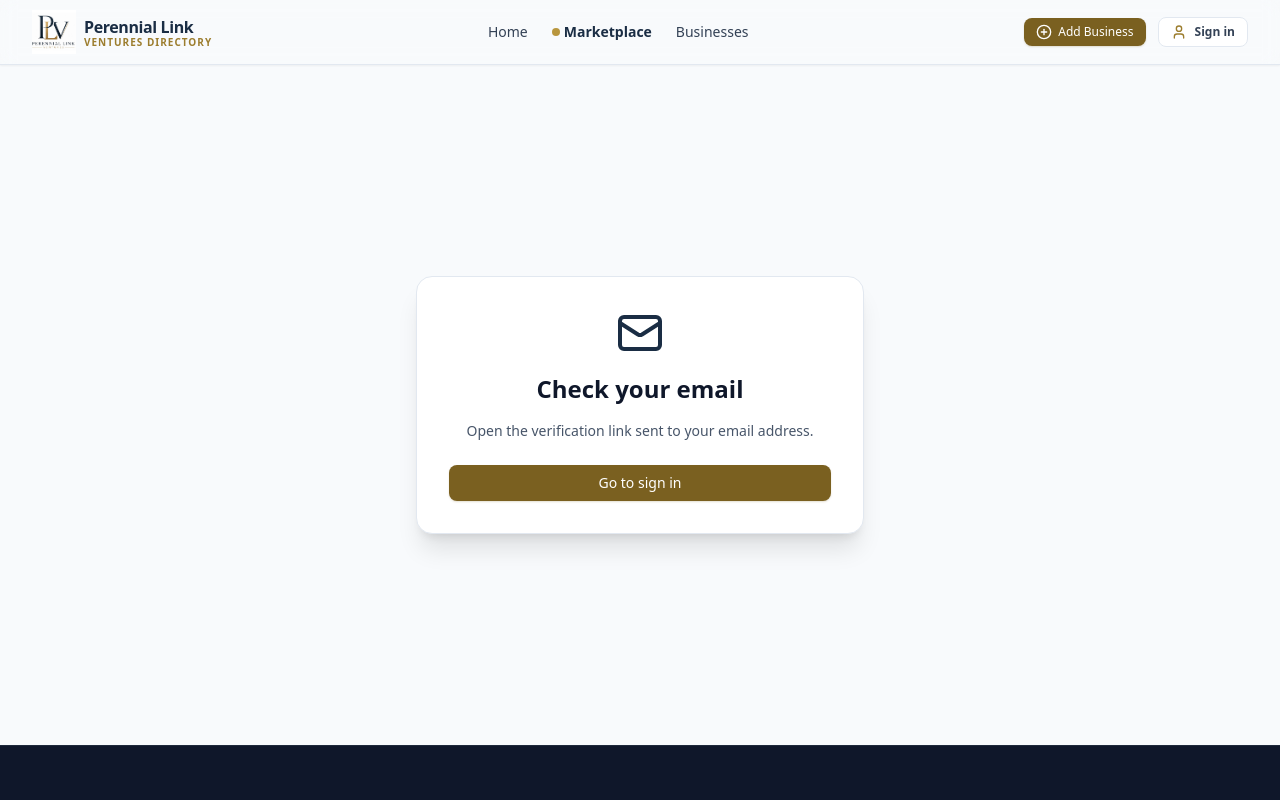
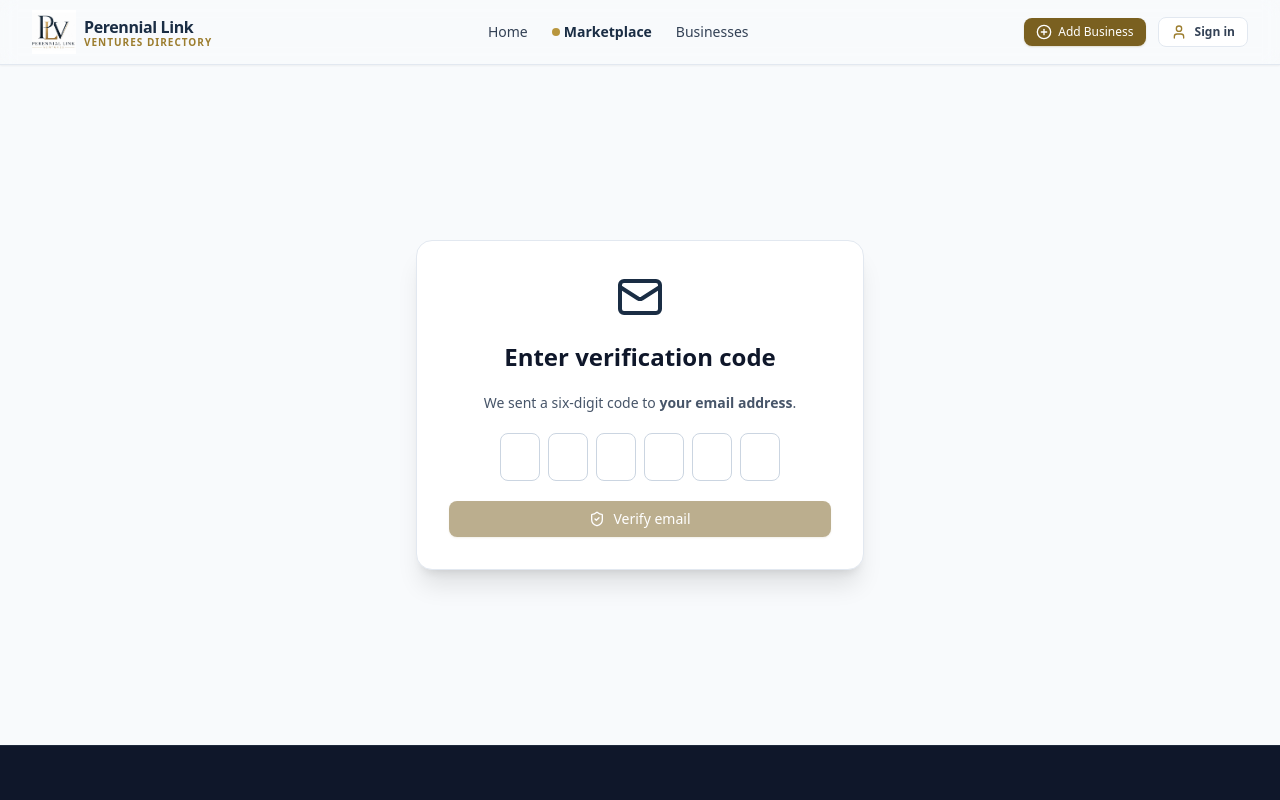
Before and after one commit to elittemedics/Perennial-Link-Ventures, a Next.js app: page /verify-email in a window 1280 px wide. Shown: the top 800 px of the page. Built offline with nearby package versions, Linux system fonts and the light colour scheme; no server answers.

Commit message:
Improve registration verification and account UX

```diff
--- a/app/(auth)/verify-email/page.tsx
+++ b/app/(auth)/verify-email/page.tsx
@@ -1,62 +1,71 @@
 'use client';
 
-import { Suspense, useEffect, useState, type ReactNode } from 'react';
+import { Suspense, useRef, useState } from 'react';
 import Link from 'next/link';
 import { useSearchParams } from 'next/navigation';
-import { CheckCircle2, Loader2, Mail, XCircle } from 'lucide-react';
+import { CheckCircle2, Loader2, Mail, ShieldCheck, XCircle } from 'lucide-react';
 import { Button } from '@/components/ui/button';
 import { readApiResponse } from '@/lib/api-client';
 
 function VerifyEmailContent() {
   const searchParams = useSearchParams();
-  const token = searchParams.get('token');
-  const sent = searchParams.get('sent') === 'true';
-  const email = searchParams.get('email');
-  const [state, setState] = useState<'idle' | 'loading' | 'success' | 'error'>(token ? 'loading' : 'idle');
+  const email = searchParams.get('email') || '';
+  const [digits, setDigits] = useState(['', '', '', '', '', '']);
+  const [isLoading, setIsLoading] = useState(false);
+  const [success, setSuccess] = useState(false);
   const [error, setError] = useState('');
+  const inputs = useRef<Array<HTMLInputElement | null>>([]);
+  const code = digits.join('');
 
-  useEffect(() => {
-    if (!token) return;
+  const updateDigits = (value: string, index: number) => {
+    const entered = value.replace(/\D/g, '');
+    if (!entered) {
+      setDigits((current) => current.map((digit, position) => position === index ? '' : digit));
+      return;
+    }
+    const next = [...digits];
+    entered.slice(0, 6 - index).split('').forEach((digit, offset) => { next[index + offset] = digit; });
+    setDigits(next);
+    inputs.current[Math.min(index + entered.length, 5)]?.focus();
+  };
 
-    const verify = async () => {
+  const verify = async (event: React.FormEvent) => {
+    event.preventDefault();
+    setError('');
+    if (!email) return setError('Your email address is missing. Please register again.');
+    if (code.length !== 6) return setError('Enter all six numbers from the verification email.');
+    setIsLoading(true);
     try {
       const response = await fetch('/api/v1/auth/verify-email', {
-          method: 'POST',
-          headers: { 'Content-Type': 'application/json' },
-          body: JSON.stringify({ token }),
+        method: 'POST', headers: { 'Content-Type': 'application/json' }, body: JSON.stringify({ email, token: code }),
       });
       const data = await readApiResponse<{ success?: boolean; error?: string }>(response);
       if (!response.ok || !data.success) throw new Error(data.error || 'Verification failed.');
-        setState('success');
+      setSuccess(true);
     } catch (err) {
       setError(err instanceof Error ? err.message : 'Verification failed.');
-        setState('error');
+    } finally {
+      setIsLoading(false);
     }
   };
 
-    verify();
-  }, [token]);
-
-  if (state === 'loading') {
-    return <Status icon={<Loader2 className="h-10 w-10 animate-spin text-sea" />} title="Verifying your email" text="Please wait a moment." />;
-  }
-  if (state === 'success') {
-    return <Status icon={<CheckCircle2 className="h-12 w-12 text-emerald-500" />} title="Email verified" text="Your email address has been confirmed. You can now sign in." />;
-  }
-  if (state === 'error') {
-    return <Status icon={<XCircle className="h-12 w-12 text-rose-500" />} title="Verification link unavailable" text={error} />;
-  }
-  return <Status icon={<Mail className="h-12 w-12 text-sea" />} title="Check your email" text={sent && email ? `We sent a verification link to ${email}. Open it to confirm your account.` : 'Open the verification link sent to your email address.'} />;
-}
-
-function Status({ icon, title, text }: { icon: ReactNode; title: string; text: string }) {
   return (
     <main className="min-h-[85vh] flex items-center justify-center px-4 py-12">
-      <div className="w-full max-w-md rounded-2xl border border-slate-200 bg-white p-8 text-center shadow-xl space-y-4">
-        <div className="flex justify-center">{icon}</div>
-        <h1 className="text-2xl font-extrabold text-slate-900">{title}</h1>
-        <p className="text-sm text-slate-600">{text}</p>
-        <Link href="/login" className="block pt-2"><Button variant="primary" className="w-full">Go to sign in</Button></Link>
+      <div className="w-full max-w-md rounded-2xl border border-slate-200 bg-white p-8 text-center shadow-xl space-y-5">
+        {success ? <CheckCircle2 className="mx-auto h-12 w-12 text-emerald-500" /> : <Mail className="mx-auto h-12 w-12 text-sea" />}
+        <h1 className="text-2xl font-extrabold text-slate-900">{success ? 'Email verified' : 'Enter verification code'}</h1>
+        {success ? (
+          <><p className="text-sm text-slate-600">Your email address has been confirmed. You can now sign in.</p><Link href="/login" className="block"><Button variant="primary" className="w-full">Go to sign in</Button></Link></>
+        ) : (
+          <form onSubmit={verify} className="space-y-5">
+            <p className="text-sm text-slate-600">We sent a six-digit code to <strong>{email || 'your email address'}</strong>.</p>
+            <div className="flex justify-center gap-2" onPaste={(event) => { event.preventDefault(); updateDigits(event.clipboardData.getData('text'), 0); }}>
+              {digits.map((digit, index) => <input key={index} ref={(element) => { inputs.current[index] = element; }} value={digit} onChange={(event) => updateDigits(event.target.value, index)} onKeyDown={(event) => { if (event.key === 'Backspace' && !digits[index] && index > 0) inputs.current[index - 1]?.focus(); }} inputMode="numeric" autoComplete={index === 0 ? 'one-time-code' : 'off'} maxLength={1} aria-label={`Verification code digit ${index + 1}`} className="h-12 w-10 rounded-lg border border-slate-300 text-center text-xl font-bold outline-none focus:border-sea focus:ring-2 focus:ring-sea/20" />)}
+            </div>
+            {error && <p className="text-xs font-medium text-rose-600">{error}</p>}
+            <Button type="submit" variant="primary" disabled={isLoading || code.length !== 6} className="w-full gap-2">{isLoading ? <><Loader2 className="h-4 w-4 animate-spin" /> Verifying</> : <><ShieldCheck className="h-4 w-4" /> Verify email</>}</Button>
+          </form>
+        )}
       </div>
     </main>
   );
--- a/app/api/v1/auth/register/route.ts
+++ b/app/api/v1/auth/register/route.ts
@@ -36,11 +36,10 @@ export async function POST(req: NextRequest) {
     });
 
     const token = await createEmailVerificationToken(user.email);
-    const verificationUrl = `${process.env.NEXT_PUBLIC_APP_URL || 'http://localhost:3000'}/verify-email?token=${token}`;
     const delivered = await sendEmail({
       to: user.email,
       subject: 'Verify your Perennial Link Ventures account',
-      html: EmailTemplates.emailVerification(verificationUrl),
+      html: EmailTemplates.emailVerificationCode(token),
     });
 
     if (!delivered) {
--- a/app/api/v1/auth/verify-email/route.ts
+++ b/app/api/v1/auth/verify-email/route.ts
@@ -1,14 +1,18 @@
 import { NextRequest, NextResponse } from 'next/server';
 import { verifyEmailToken } from '@/lib/auth/better-auth';
+import { isRateLimited } from '@/lib/rate-limit';
 
 export async function POST(req: NextRequest) {
   try {
-    const { token } = await req.json();
-    if (typeof token !== 'string' || !token) {
+    if (isRateLimited(req, 'verify-email', 8, 15 * 60 * 1000)) {
+      return NextResponse.json({ success: false, error: 'Too many attempts. Please try again later.' }, { status: 429 });
+    }
+    const { token, email } = await req.json();
+    if (typeof token !== 'string' || !/^\d{6}$/.test(token) || typeof email !== 'string') {
       return NextResponse.json({ success: false, error: 'Invalid verification link.' }, { status: 400 });
     }
 
-    const verified = await verifyEmailToken(token);
+    const verified = await verifyEmailToken(token, email);
     if (!verified) {
       return NextResponse.json(
         { success: false, error: 'This verification link is invalid or has expired.' },
--- a/components/layout/Navbar.tsx
+++ b/components/layout/Navbar.tsx
@@ -15,7 +15,7 @@ export default function Navbar() {
   const [user, setUser] = useState<{ name: string | null; role: string } | null>(null);
 
   const loadUser = useCallback(() => {
-    fetch('/api/v1/auth/logout')
+    fetch('/api/v1/auth/logout', { cache: 'no-store', credentials: 'same-origin' })
       .then(async (response) => response.ok
         ? readApiResponse<{ user?: { name: string | null; role: string } | null }>(response)
         : null)
--- a/lib/auth/better-auth.ts
+++ b/lib/auth/better-auth.ts
@@ -120,9 +120,10 @@ export async function destroySession(): Promise<void> {
  * Issue Email Verification Token
  */
 export async function createEmailVerificationToken(email: string): Promise<string> {
-  const token = generateSecureToken(24);
+  const token = generateNumericOTP();
   const expires = new Date(Date.now() + 24 * 60 * 60 * 1000); // 24 hours
 
+  await db.emailVerificationToken.deleteMany({ where: { email } });
   await db.emailVerificationToken.create({
     data: {
       email,
@@ -137,12 +138,12 @@ export async function createEmailVerificationToken(email: string): Promise<strin
 /**
  * Verify Email Token
  */
-export async function verifyEmailToken(token: string): Promise<boolean> {
+export async function verifyEmailToken(token: string, email?: string): Promise<boolean> {
   const record = await db.emailVerificationToken.findUnique({
     where: { token },
   });
 
-  if (!record || new Date() > record.expires) {
+  if (!record || new Date() > record.expires || (email && record.email !== email.toLowerCase().trim())) {
     return false;
   }
 
--- a/lib/countries-data.ts
+++ b/lib/countries-data.ts
@@ -5,6 +5,7 @@ export interface CountryData {
   code: string;
   phoneCode: string;
   flagEmoji: string;
+  flagUrl: string;
 }
 
 const countryNames = new Intl.DisplayNames(['en'], { type: 'region' });
@@ -19,6 +20,7 @@ export const COUNTRIES: CountryData[] = getCountries()
     code,
     phoneCode: `+${getCountryCallingCode(code)}`,
     flagEmoji: flagEmoji(code),
+    flagUrl: `https://flagcdn.com/w40/${code.toLowerCase()}.png`,
   }))
   .sort((a, b) => a.name.localeCompare(b.name));
 
--- a/lib/email.ts
+++ b/lib/email.ts
@@ -100,6 +100,15 @@ export const EmailTemplates = {
     </div>
   `,
 
+  emailVerificationCode: (code: string) => `
+    <div style="font-family: Arial, sans-serif; max-width: 600px; margin: 0 auto; padding: 20px; border: 1px solid #e0e0e0; border-radius: 8px;">
+      <h2 style="color: #0f172a;">Verify Your Email Address</h2>
+      <p>Enter this code on Perennial Link Ventures to confirm your email address. It expires in 24 hours.</p>
+      <div style="font-size: 32px; font-weight: 700; color: #0f172a; letter-spacing: 8px; text-align: center; padding: 18px; background: #f0f9ff; border-radius: 8px; margin: 24px 0;">${code}</div>
+      <p style="font-size: 13px; color: #64748b;">If you did not create an account, you can safely ignore this email.</p>
+    </div>
+  `,
+
   passwordReset: (resetUrl: string) => `
     <div style="font-family: Arial, sans-serif; max-width: 600px; margin: 0 auto; padding: 20px; border: 1px solid #e0e0e0; borderRadius: 8px;">
       <h2 style="color: #0f172a;">Password Reset Request</h2>
```
Also changed, not shown: components/common/CountrySelect.tsx (+13 -38 lines). Lines whose indentation alone changed are shown as unchanged.
